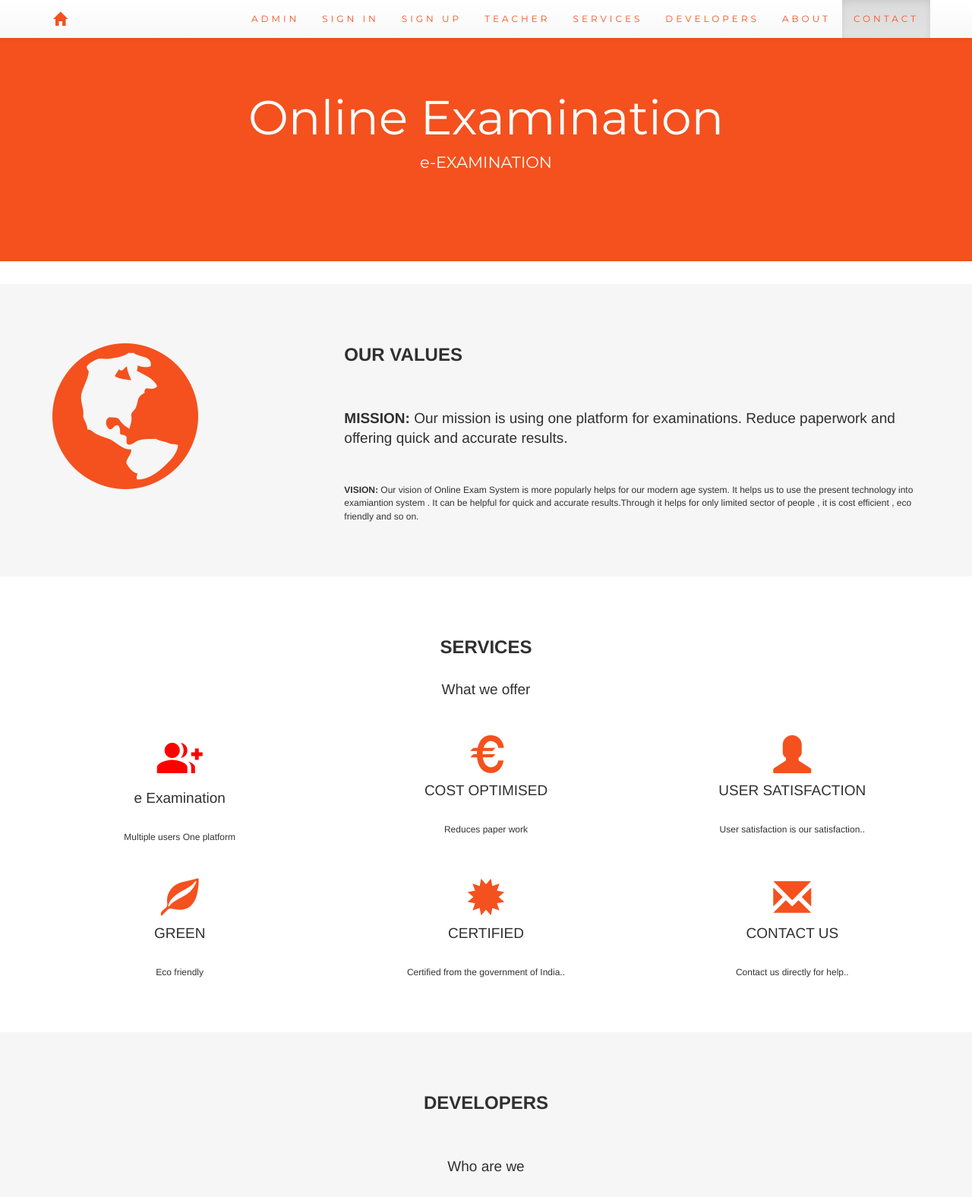
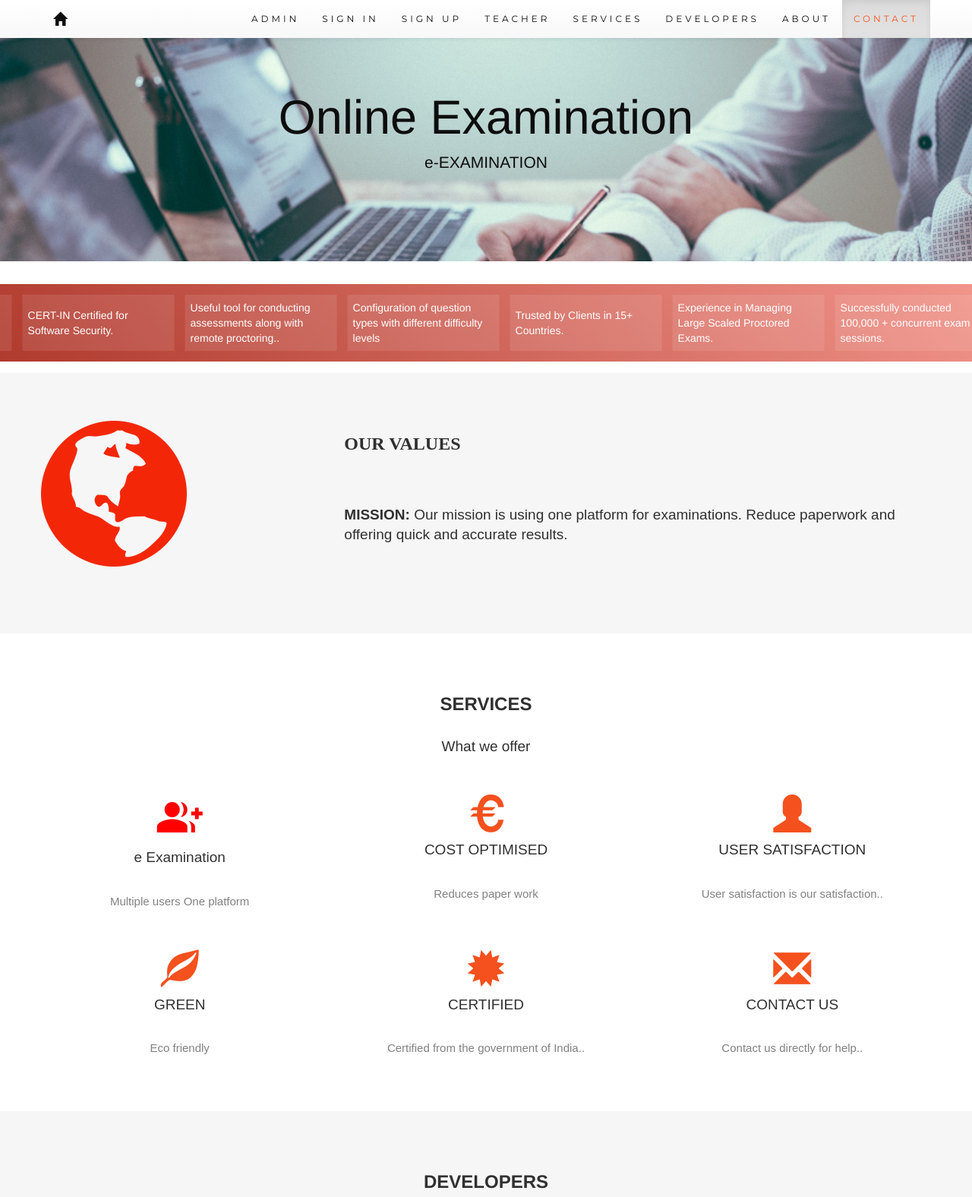
Before and after one commit to shubham230523/Online-Examination-Website, a PHP site: page /index.php in a window 1280 px wide. Shown: the top 1576 px of the page at 76% size. Run offline with PHP 8.4, Linux system fonts and the light colour scheme; some libraries are stand-ins or nearby versions.

Commit message:
Final Commit

```diff
--- a/admin.php
+++ b/admin.php
@@ -11,7 +11,7 @@
 if(isset($_SESSION['email'])){
 session_unset();}
 $_SESSION["name"] = 'Teacher';
-$_SESSION["key"] ='prasanth123';
+$_SESSION["key"] ='shubham123';
 $_SESSION["email"] = $email;
 header("location:dash.php?q=0");
 }
--- a/head.php
+++ b/head.php
@@ -12,7 +12,7 @@
 if(isset($_SESSION['email'])){
 session_unset();}
 $_SESSION["name"] = 'Admin';
-$_SESSION["key"] ='prasanth123';
+$_SESSION["key"] ='shubham123';
 $_SESSION["email"] = $email;
 header("location:headdash.php?q=0");
 }
--- a/headdash.php
+++ b/headdash.php
@@ -77,10 +77,10 @@
 		<li <?php if(@$_GET['q']==2) echo'class="active"'; ?>><a href="headdash.php?q=2">Ranking</a></li>
 		<li <?php if(@$_GET['q']==3) echo'class="active"'; ?>><a href="headdash.php?q=3">Feedback</a></li>
         <li class="dropdown <?php if(@$_GET['q']==4 || @$_GET['q']==5) echo'active'; ?>">
-          <a href="#" class="dropdown-toggle" data-toggle="dropdown" role="button" aria-haspopup="true" aria-expanded="false">Admin<span class="caret"></span></a>
+          <a href="#" class="dropdown-toggle" data-toggle="dropdown" role="button" aria-haspopup="true" aria-expanded="false">Teacher<span class="caret"></span></a>
           <ul class="dropdown-menu">
-            <li><a href="headdash.php?q=4">Add Admin</a></li>
-            <li><a href="headdash.php?q=5">Remove Admin</a></li>
+            <li><a href="headdash.php?q=4">Add teacher</a></li>
+            <li><a href="headdash.php?q=5">Remove teacher</a></li>
           </ul>
         </li>
       </ul>
--- a/index.php
+++ b/index.php
@@ -17,6 +17,7 @@
 {echo'<script>alert("'.@$_GET['w'].'");</script>';}
 ?>
 <script>
+// new signin form for new user which uses sign.php to store the credentials of newly created user
 function validateForm() {var y = document.forms["form"]["name"].value;  var letters = /^[A-Za-z]+$/;if (y == null || y == "") {alert("Name must be filled out.");return false;}var z =document.forms["form"]["college"].value;if (z == null || z == "") {alert("college must be filled out.");return false;}var x = document.forms["form"]["email"].value;var atpos = x.indexOf("@");
 var dotpos = x.lastIndexOf(".");if (atpos<1 || dotpos<atpos+2 || dotpos+2>=x.length) {alert("Not a valid e-mail address.");return false;}var a = document.forms["form"]["password"].value;if(a == null || a == ""){alert("Password must be filled out");return false;}if(a.length<5 || a.length>25){alert("Passwords must be 5 to 25 characters long.");return false;}
 var b = document.forms["form"]["cpassword"].value;if (a!=b){alert("Passwords must match.");return false;}}
@@ -55,12 +56,13 @@
 }
 
 
-
+.row
   {
-      font: 400 15px Lato, sans-serif;
+      font: 400 15px Arial, sans-serif;
       line-height: 1.8;
       color: #818181;
   }
+  /* Our Values */
   h2 {
       font-size: 24px;
       text-transform: uppercase;
@@ -87,14 +89,19 @@
   clear:both;
 }
 .jumbotron {
-      background-color: #f4511e;
-      color: #fff;
+
+  background-image: url("./images/onlineExaminationHomePageImage.jpg");
+  background-size: cover;
+  /* background-color: #f4511e; */
+  color: #0D0D0D;
   padding: 100px 25px;
+  margin-bottom 0px
   font-family: Montserrat, sans-serif;
 }
   .container-fluid {
       padding: 60px 50px;
   }
+  /* background color of our values */
   .bg-grey {
       background-color: #f6f6f6;
   }
@@ -102,19 +109,20 @@
       color: #f4511e;
       font-size: 50px;
   }
+  /* globo logo */
   .logo {
-      color: #f4511e;
+      color: #F32708;
       font-size: 200px;
   }
 
   .thumbnail {
-      padding: 0 0 15px 0;
+      padding: 0 0 20px 0;
       border: none;
       border-radius: 0;
   }
   .thumbnail img {
-      width: 100%;
-      height: 100%;
+      width: 50%;
+      height: 50%;
       margin-bottom: 10px;
   }
   .carousel-control.right, .carousel-control.left {
@@ -189,7 +197,7 @@
       font-family: Montserrat, sans-serif;
   }
   .navbar li a, .navbar .navbar-brand {
-      color: #f4511e !important;
+      color: #0D0D0D   !important;
   }
   .navbar-nav li a:hover, .navbar-nav li.active a {
       color: #f4511e !important;
@@ -248,6 +256,163 @@
         font-size: 150px;
     }
   }
+  /* marquee tag css starts  */
+  .marquee-container{
+    max-width: 100%;
+    margin: 15px auto;
+    overflow: hidden;
+}
+.Marquee {
+  background: -webkit-linear-gradient(225deg, #F1948A , #B03A2E);
+  background: -moz-linear-gradient(225deg, #F1948A, #B03A2E);
+  background: -o-linear-gradient(225deg, #F1948A, #B03A2E);
+  background: -ms-linear-gradient(225deg, #F1948A, #B03A2E);
+  background: linear-gradient(-135deg, #F1948A, #B03A2E);
+  width: 100vw;
+  -webkit-box-sizing: border-box;
+  -moz-box-sizing: border-box;
+  box-sizing: border-box;
+  padding: 1em;
+  color: #fff;
+  font-weight: 200;
+  display: -webkit-box;
+  display: -moz-box;
+  display: -webkit-flex;
+  display: -ms-flexbox;
+  display: box;
+  display: flex;
+  -webkit-box-align: center;
+  -moz-box-align: center;
+  -o-box-align: center;
+  -ms-flex-align: center;
+  -webkit-align-items: center;
+  align-items: center;
+  overflow: hidden;
+
+}
+  .Marquee-content {
+  display: -webkit-box;
+  display: -moz-box;
+  display: -webkit-flex;
+  display: -ms-flexbox;
+  display: box;
+  display: flex;
+  -webkit-animation: marquee 10s linear infinite running;
+  -moz-animation: marquee 10s linear infinite running;
+  -o-animation: marquee 10s linear infinite running;
+  -ms-animation: marquee 10s linear infinite running;
+  animation: marquee 10s linear infinite running;
+}
+
+.Marquee-content:hover {
+  -webkit-animation-play-state: paused;
+  -moz-animation-play-state: paused;
+  -o-animation-play-state: paused;
+  -ms-animation-play-state: paused;
+  animation-play-state: paused;
+}
+.Marquee-tag {
+  width: 200px;
+  margin: 0 0.5em;
+  padding: 0.5em;
+  background: rgba(255,255,255,0.1);
+  display: -webkit-inline-box;
+  display: -moz-inline-box;
+  display: -webkit-inline-flex;
+  display: -ms-inline-flexbox;
+  display: inline-box;
+  display: inline-flex;
+  -webkit-box-align: center;
+  -moz-box-align: center;
+  -o-box-align: center;
+  -ms-flex-align: center;
+  -webkit-align-items: center;
+  align-items: center;
+  -webkit-box-pack: center;
+  -moz-box-pack: center;
+  -o-box-pack: center;
+  -ms-flex-pack: center;
+  -webkit-justify-content: center;
+  justify-content: center;
+  -webkit-transition: all 0.2s ease;
+  -moz-transition: all 0.2s ease;
+  -o-transition: all 0.2s ease;
+  -ms-transition: all 0.2s ease;
+  transition: all 0.2s ease;
+}
+.Marquee-tag:hover {
+  background: rgba(255,255,255,0.5);
+  -webkit-transform: scale(1.1);
+  -moz-transform: scale(1.1);
+  -o-transform: scale(1.1);
+  -ms-transform: scale(1.1);
+  transform: scale(1.1);
+  cursor: pointer;
+}
+@-moz-keyframes marquee {
+  0% {
+    -webkit-transform: translateX(0);
+    -moz-transform: translateX(0);
+    -o-transform: translateX(0);
+    -ms-transform: translateX(0);
+    transform: translateX(0);
+  }
+  100% {
+    -webkit-transform: translate(-50%);
+    -moz-transform: translate(-50%);
+    -o-transform: translate(-50%);
+    -ms-transform: translate(-50%);
+    transform: translate(-50%);
+  }
+}
+@-webkit-keyframes marquee {
+  0% {
+    -webkit-transform: translateX(0);
+    -moz-transform: translateX(0);
+    -o-transform: translateX(0);
+    -ms-transform: translateX(0);
+    transform: translateX(0);
+  }
+  100% {
+    -webkit-transform: translate(-50%);
+    -moz-transform: translate(-50%);
+    -o-transform: translate(-50%);
+    -ms-transform: translate(-50%);
+    transform: translate(-50%);
+  }
+}
+@-o-keyframes marquee {
+  0% {
+    -webkit-transform: translateX(0);
+    -moz-transform: translateX(0);
+    -o-transform: translateX(0);
+    -ms-transform: translateX(0);
+    transform: translateX(0);
+  }
+  100% {
+    -webkit-transform: translate(-50%);
+    -moz-transform: translate(-50%);
+    -o-transform: translate(-50%);
+    -ms-transform: translate(-50%);
+    transform: translate(-50%);
+  }
+}
+@keyframes marquee {
+  0% {
+    -webkit-transform: translateX(0);
+    -moz-transform: translateX(0);
+    -o-transform: translateX(0);
+    -ms-transform: translateX(0);
+    transform: translateX(0);
+  }
+  100% {
+    -webkit-transform: translate(-50%);
+    -moz-transform: translate(-50%);
+    -o-transform: translate(-50%);
+    -ms-transform: translate(-50%);
+    transform: translate(-50%);
+  }
+}
   </style>
 
 
@@ -289,14 +454,24 @@
 <div class="jumbotron text-center">
   <h1>Online Examination</h1>
   <p>e-EXAMINATION</p>
-  <!--  form>
-    <div class="input-group">
-      <input type="email" class="form-control" size="50" placeholder="Email Address" required>
-      <div class="input-group-btn">
-        <button type="button" class="btn btn-danger">Subscribe</button>
+</div>
+<div class="marquee-container">
+<div class="Marquee">
+  <div class="Marquee-content">
+    <div class="Marquee-tag">Configuration of question types with different difficulty levels</div>
+    <div class="Marquee-tag">Trusted by Clients in 15+ Countries.</div>
+    <div class="Marquee-tag">Experience in Managing Large Scaled Proctored Exams.</div>
+    <div class="Marquee-tag">Successfully conducted 100,000 +  concurrent exam sessions.</div>
+    <div class="Marquee-tag">CERT-IN Certified for Software Security.</div>
+    <div class="Marquee-tag">Useful tool for conducting assessments along with remote proctoring..</div>
+    <div class="Marquee-tag">Configuration of question types with different difficulty levels</div>
+    <div class="Marquee-tag">Trusted by Clients in 15+ Countries.</div>
+    <div class="Marquee-tag">Experience in Managing Large Scaled Proctored Exams.</div>
+    <div class="Marquee-tag">Successfully conducted 100,000 +  concurrent exam sessions.</div>
+    <div class="Marquee-tag">CERT-IN Certified for Software Security.</div>
+    <div class="Marquee-tag">Useful tool for conducting assessments along with remote proctoring..</div>
   </div>
 </div>
-  </form -->
 </div>
 
 
@@ -307,7 +482,7 @@
     <div class="modal-content">
       <div class="modal-header">
         <button type="button" class="close" data-dismiss="modal"><span aria-hidden="true">&times;</span><span class="sr-only">Close</span></button>
-        <h4 class="modal-title"><span style="color:#f4511e;font-family:Montserrat, sans-serif; font-size: 20px !important;letter-spacing: 4px; "><b>LOGIN -ADMIN</b></span></h4>
+        <h4 class="modal-title"><span style="color:#0D0D0D;font-family:Montserrat, sans-serif; font-size: 20px !important;letter-spacing: 4px; "><b>LOGIN -ADMIN</b></span></h4>
       </div>
       <div class="modal-body title1">
         <div class="row">
@@ -324,14 +499,14 @@
                     <input type="submit" name="login" value="Login" class="btn btn-primary" />
                   </div>
              </form>
-</div><div class="col-md-3"></div></div>
             </div>
-      <!--<div class="modal-footer">
-        <button type="button" class="btn btn-default" data-dismiss="modal">Close</button>
-      </div>-->
-    </div><!-- /.modal-content -->
-  </div><!-- /.modal-dialog -->
-</div><!-- /.modal -->
+            <div class="col-md-3"></div>
+          </div>
+        </div>
+      </div>
+    </div>
+  </div>
+</div>
 
 
 
@@ -341,7 +516,7 @@
     <div class="modal-content">
       <div class="modal-header">
         <button type="button" class="close" data-dismiss="modal"><span aria-hidden="true">&times;</span><span class="sr-only">Close</span></button>
-        <h4 class="modal-title"><span style="color:#f4511e;font-family:Montserrat, sans-serif; font-size: 20px !important;letter-spacing: 4px; "><b>LOGIN -TEACHER</b></span></h4>
+        <h4 class="modal-title"><span style="color:#0D0D0D;font-family:Montserrat, sans-serif; font-size: 20px !important;letter-spacing: 4px; "><b>LOGIN -TEACHER</b></span></h4>
       </div>
       <div class="modal-body title1">
 <div class="row">
@@ -375,9 +550,8 @@
       <span class="glyphicon glyphicon-globe logo slideanim"></span>
     </div>
     <div class="col-sm-8">
-      <h2>Our Values</h2><br>
-      <h4><strong>MISSION:</strong> Our mission is using one platform for examinations. Reduce paperwork and offering quick and accurate results. </h4><br>
-      <p><strong>VISION:</strong> Our vision of Online Exam System is more popularly helps for our modern age system. It helps us to use the present  technology into examiantion system . It can be helpful for quick and accurate results.Through it helps for only limited sector of people , it is cost efficient , eco friendly and so on.</p>
+      <h2 style = "font-family: poppins-bold">Our Values</h2><br>
+      <h4><strong>MISSION:</strong>  Our mission is using one platform for examinations. Reduce paperwork and offering quick and accurate results. </h4><br>
 </div>
   </div>
 </div>
@@ -391,7 +565,7 @@
     <div class="modal-content title1">
       <div class="modal-header">
         <button type="button" class="close" data-dismiss="modal" aria-label="Close"><span aria-hidden="true">&times;</span></button>
-        <h4 class="modal-title title1"><span style="color:#f4511e;font-family:Montserrat, sans-serif; font-size: 20px !important;letter-spacing: 4px; "><b>LOGIN -USER</b></span></h4>
+        <h4 class="modal-title title1"><span style="color:#0D0D0D;font-family:Montserrat, sans-serif; font-size: 20px !important;letter-spacing: 4px; "><b>LOGIN -USER</b></span></h4>
       </div>
       <div class="modal-body">
         <form class="form-horizontal" action="login.php?q=index.php" method="POST">
@@ -435,7 +609,7 @@
     <div class="modal-content title1">
       <div class="modal-header">
         <button type="button" class="close" data-dismiss="modal" aria-label="Close"><span aria-hidden="true">&times;</span></button>
-        <h4 class="modal-title title1"><span  style="color:#f4511e;font-family:Montserrat, sans-serif; font-size: 20px !important;letter-spacing: 4px; "><b>SIGN UP</b></span></h4>
+        <h4 class="modal-title title1"><span  style="color:#0D0D0D;font-family:Montserrat, sans-serif; font-size: 20px !important;letter-spacing: 4px; "><b>SIGN UP</b></span></h4>
       </div>
       <div class="modal-body">
        <form class="form-horizontal" name="form" action="sign.php?q=account.php" onSubmit="return validateForm()" method="POST">
@@ -581,16 +755,23 @@
   <div class="row text-center slideanim">
     <div class="col-sm-4">
       <div class="thumbnail">
-        <img src="photo.jpg" alt="PRASANTH" width="400" height="300">
-        <p><strong>PRASANTH SAGAR KOTTAKOTA</strong></p>
-        <p>Nitk 3rd year BTECH</p>
+        <img src="./images/praduman.png" alt="Praduman Thakur" width="100" height="100">
+        <p><strong>Praduman Thakur</strong></p>
+        <p>Nhitm 3rd year computer engineering</p>
       </div>
     </div>
     <div class="col-sm-4">
       <div class="thumbnail">
-        <img src="profilepic.jpg" alt="VIJAY" width="400" height="300">
-        <p><strong>VIJAY KUMAR</strong></p>
-        <p>Nitk 3rd year BTECH</p>
+        <img src="./images/gandhali.png" alt="Gandhali Thakur" width="100" height="100">
+        <p><strong>Gandhali Thakur</strong></p>
+        <p>Nhitm 3rd year computer engineering</p>
+      </div>
+    </div>
+    <div class="col-sm-4">
+      <div class="thumbnail">
+        <img src="./images/Shubham.png" alt="Shubham Thorat" width="100" height="100">
+        <p><strong>Shubham Thorat</strong></p>
+        <p>Nhitm 3rd year computer engineering</p>
       </div>
     </div>
 
@@ -638,7 +819,7 @@
       <h4>Online examination System is conducting a test online to measure the knowledge of the participants on a given topic. In the olden days everybody had to gather in a classroom at the same time to take an exam. With online examination students can do the exam online, in their own time and with their own device, regardless where they life. You online need a browser and internet connection. </h4><br>
       <p>Online Examination System (OES) is a platform to hold online examinations. It caters to many requirements of holding online examinations. The system can generate statistical data for records. The system makes it possible to maintain a repository of questions, and then generate papers at a later stage, such that the lecturer has more flexibility over holding online quizzes. Furthermore, it provides the functionality to mark the papers automatically.</p>
 
-      <br><button class="btn btn-default btn-lg">Get in Touch</button>
+      <br>
     </div>
     <div class="col-sm-4">
       <span class="glyphicon glyphicon-signal logo"></span>
@@ -653,9 +834,9 @@
   <div class="row">
     <div class="col-sm-5">
       <p>Contact us and we'll get back to you within 24 hours.</p>
-      <p><span class="glyphicon glyphicon-map-marker"></span> Karnataka, INDIA</p>
-      <p><span class="glyphicon glyphicon-phone"></span> +91 9491849828 </p>
-      <p><span class="glyphicon glyphicon-envelope"></span> kpsagar1999@gmail.com</p>
+      <p><span class="glyphicon glyphicon-map-marker"></span> Maharashtra, INDIA</p>
+      <p><span class="glyphicon glyphicon-phone"></span> +91 8779616962 </p>
+      <p><span class="glyphicon glyphicon-envelope"></span> shubhamthorat192@nhitm.ac.in</p>
     </div>
     <div class="col-sm-7 slideanim">
 
@@ -696,23 +877,6 @@
   </div>
 </div>
 
-
-<!-- Add Google Maps -->
-<div id="googleMap" style="height:400px;width:100%;"></div>
-<script>
-function myMap() {
-var myCenter = new google.maps.LatLng(13.0108439, 74.7921164);
-var mapProp = {center:myCenter, zoom:12, scrollwheel:false, draggable:false, mapTypeId:google.maps.MapTypeId.ROADMAP};
-var map = new google.maps.Map(document.getElementById("googleMap"),mapProp);
-var marker = new google.maps.Marker({position:myCenter});
-marker.setMap(map);
-}
-</script>
-<script src="https://maps.googleapis.com/maps/api/js?key=AIzaSyCFj4gNzJYXg7z8mlzs0fHLKvi1MAZYI3c&callback=myMap"></script>
-<!--
-To use this code on your website, get a free API key from Google.
-Read more at: https://www.w3schools.com/graphics/google_maps_basic.asp
--->
 
 <footer class="container-fluid text-center">
   <a href="#myPage" title="To Top">
```
Also changed, not shown: account.php (+41 -8 lines), dash.php (+2 -5 lines), update.php (+13 -7 lines), fonts/project1.sql (renamed from project1.sql), images/Shubham.png (added), images/gandhali.png (added), images/onlineExaminationHomePageImage.jpg (added), images/praduman.png (added), main.css (renamed from css/main.css). Lines whose indentation alone changed are shown as unchanged.
